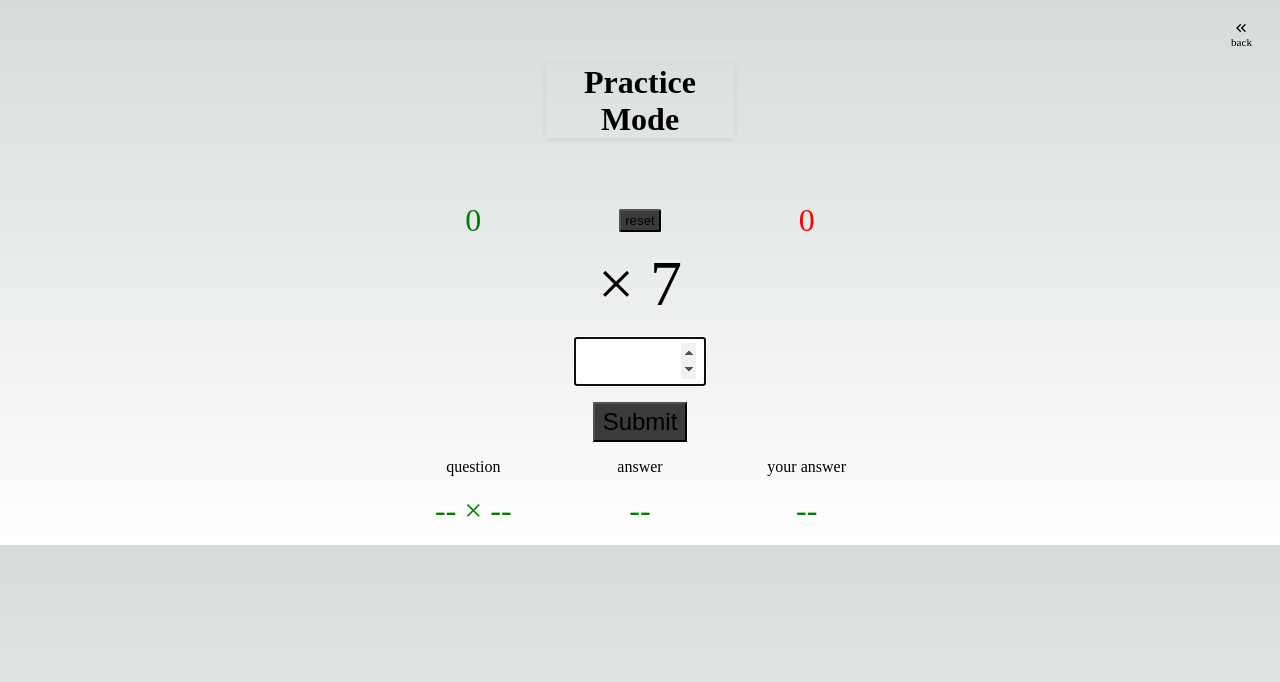
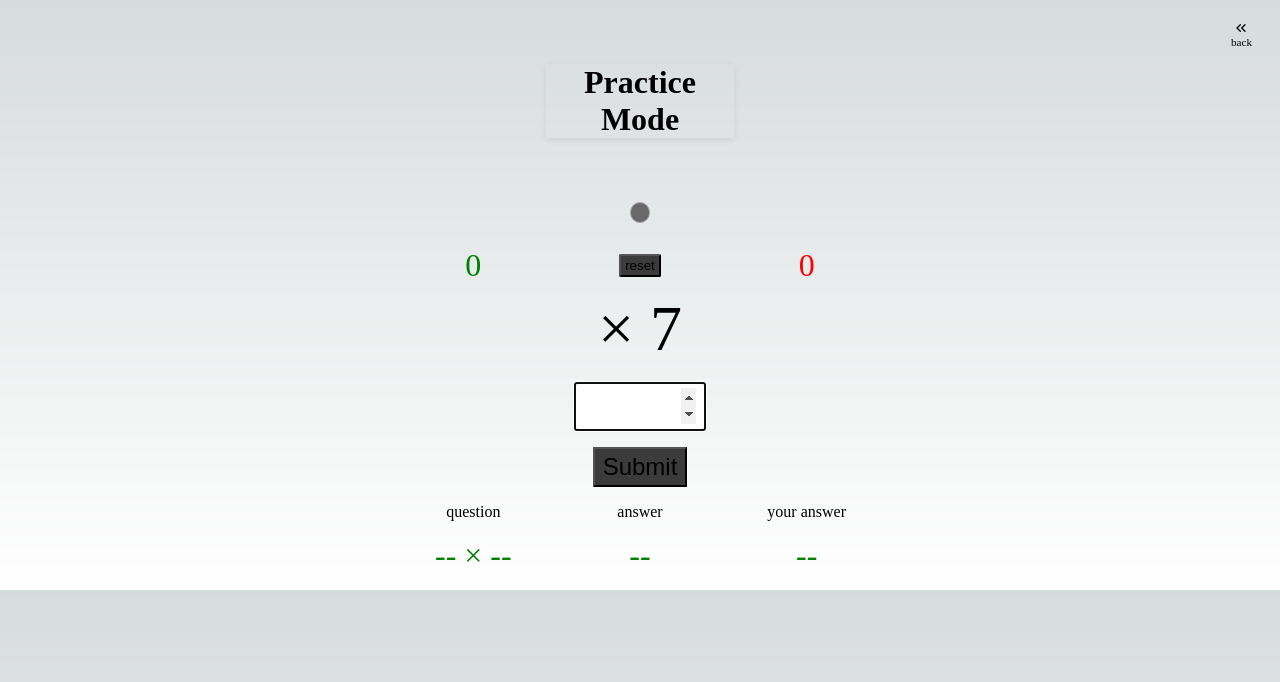
Before and after one commit to olliebrownlow/number-cruncher, a Next.js app: page /practice-mode in a window 1280 px wide. Shown: the top 682 px of the page. Built offline with nearby package versions, Linux system fonts and the light colour scheme.

Commit message:
shows selected tables on game play screen

```diff
--- a/componentStyles/RightWrongCounters.module.css
+++ b/componentStyles/RightWrongCounters.module.css
@@ -5,7 +5,7 @@
   width: var(--max-width);
   max-width: 50%;
   align-items: center;
-  margin-bottom: 0.5rem;
+  margin: 0.5rem 0 0.5rem;
   }
 
 .correctCounter {
--- a/pages/practice-mode.js
+++ b/pages/practice-mode.js
@@ -5,8 +5,10 @@ import RightWrongCounters from "../components/rightWrongCounters";
 import QuestionDisplay from "../components/questionDisplay";
 import AnswerForm from "../components/answerForm";
 import AnswerGrid from "../components/answerGrid";
+import styles from "../styles/PracticeMode.module.css";
 
 const PracticeMode = (props) => {
+  const [tablesInPlay, setTablesInPlay] = useState([]);
   const [currentTable, setCurrentTable] = useState(0);
   const [currentMultiplier, setCurrentMultiplier] = useState(0);
   const [prevTable, setPrevTable] = useState("--");
@@ -42,6 +44,8 @@ const PracticeMode = (props) => {
       const shuffledTables = tablesArray.sort(() => 0.5 - Math.random());
       const randomTable = shuffledTables.slice(0, 1);
       setCurrentTable(randomTable);
+      const orderedTables = tablesArray.sort((a, b) => a - b);
+      setTablesInPlay(orderedTables);
     }
     setCurrentMultiplier(Math.floor(Math.random() * 12) + 1);
     document.getElementById("answer").focus();
@@ -68,7 +72,8 @@ const PracticeMode = (props) => {
     setPrevTable(currentTable);
     setPrevMultiplier(currentMultiplier);
     setUserPrevAnswer(userAnswer);
-    setUserAnswer("");const tablesAsString = sessionStorage.getItem("tablesInUse");
+    setUserAnswer("");
+    const tablesAsString = sessionStorage.getItem("tablesInUse");
     var tablesArray = JSON.parse("[" + tablesAsString + "]");
     const shuffledTables = tablesArray.sort(() => 0.5 - Math.random());
     setCurrentTable(shuffledTables.slice(0, 1));
@@ -88,6 +93,21 @@ const PracticeMode = (props) => {
     <>
       <BackButton />
       <PageHeading heading={"Practice Mode"} />
+      <div
+        className={styles.tablesInPlayGrid}
+        style={{
+          gridTemplateColumns:
+            tablesInPlay.length > 8
+              ? `repeat(${Math.ceil(tablesInPlay.length / 2)}, auto)`
+              : `repeat(${tablesInPlay.length}, auto)`,
+        }}
+      >
+        {tablesInPlay.map((table) => (
+          <div className={styles.table} key={table}>
+            {table}
+          </div>
+        ))}
+      </div>
       <RightWrongCounters resetCounters={resetCounters} reRender={reRender} />
       <QuestionDisplay
         currentTable={currentTable}
--- /dev/null
+++ b/styles/PracticeMode.module.css
@@ -0,0 +1,18 @@
+.tablesInPlayGrid {
+  display: grid;
+  text-align: center;
+  width: var(--max-width);
+  max-width: 90%;
+  margin-bottom: 1rem;
+  gap: 12px;
+  justify-items: center;
+  justify-content: center;
+}
+
+.table {
+  border: solid 1px darkgrey;
+  border-radius: 50%;
+  width: 1.3rem;
+  height: 1.3rem;
+  background-color: dimgrey;
+}
```
